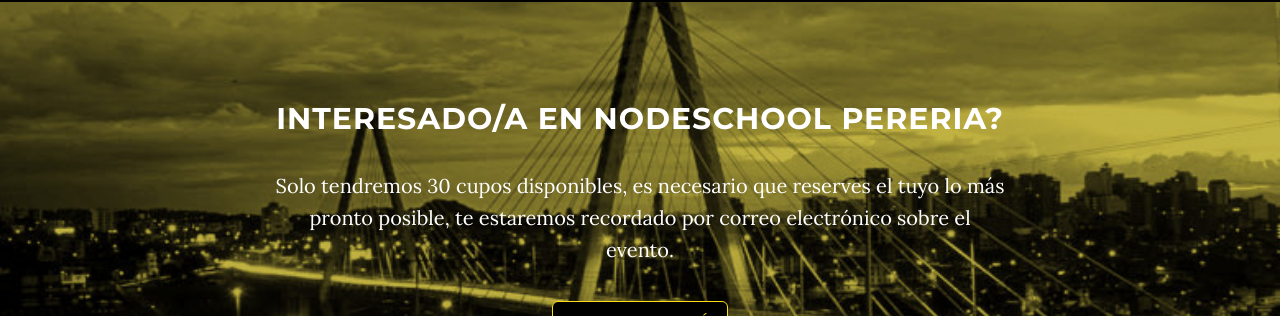
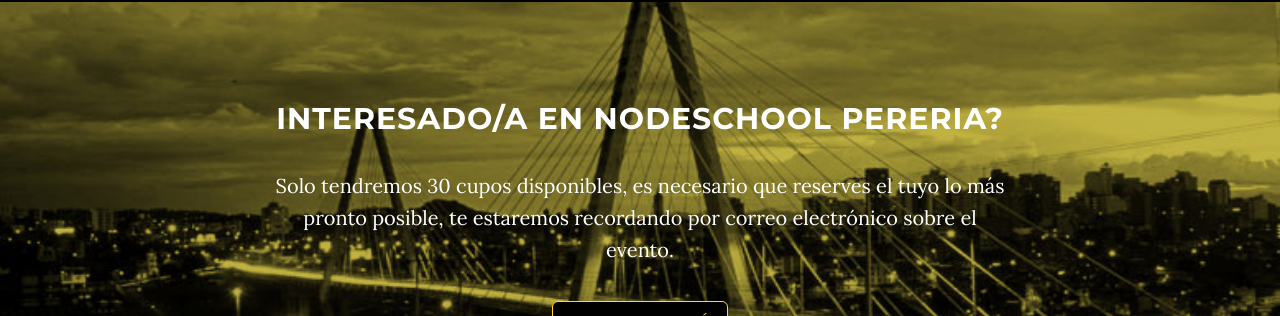
Before and after one commit to nodeschool/pereira, a plain HTML site: page index.html in a window 1280 px wide. Shown: the part 2082-2398 px from the top of the page. Drawn offline with Linux system fonts and the light colour scheme; some packages are replaced by stand-ins of ours.

Commit message:
typo fixed

```diff
--- a/index.html
+++ b/index.html
@@ -117,7 +117,7 @@
             <div class="container">
                 <div class="col-lg-8 col-lg-offset-2">
                     <h2>Interesado/a en Nodeschool Pereria?</h2>
-                    <p>Solo tendremos 30 cupos disponibles, es necesario que reserves el tuyo lo más pronto posible, te estaremos recordado por correo electrónico sobre el evento.</p>
+                    <p>Solo tendremos 30 cupos disponibles, es necesario que reserves el tuyo lo más pronto posible, te estaremos recordando por correo electrónico sobre el evento.</p>
                     <a href="https://docs.google.com/forms/d/1WQO-aw6aVSWf29SDqv-xpn9g1SnQ1su3RfNx8wAojIo/viewform?usp=send_form" class="btn btn-default btn-lg" target="_blank">Reserva Aquí!</a>
                 </div>
             </div>
```
